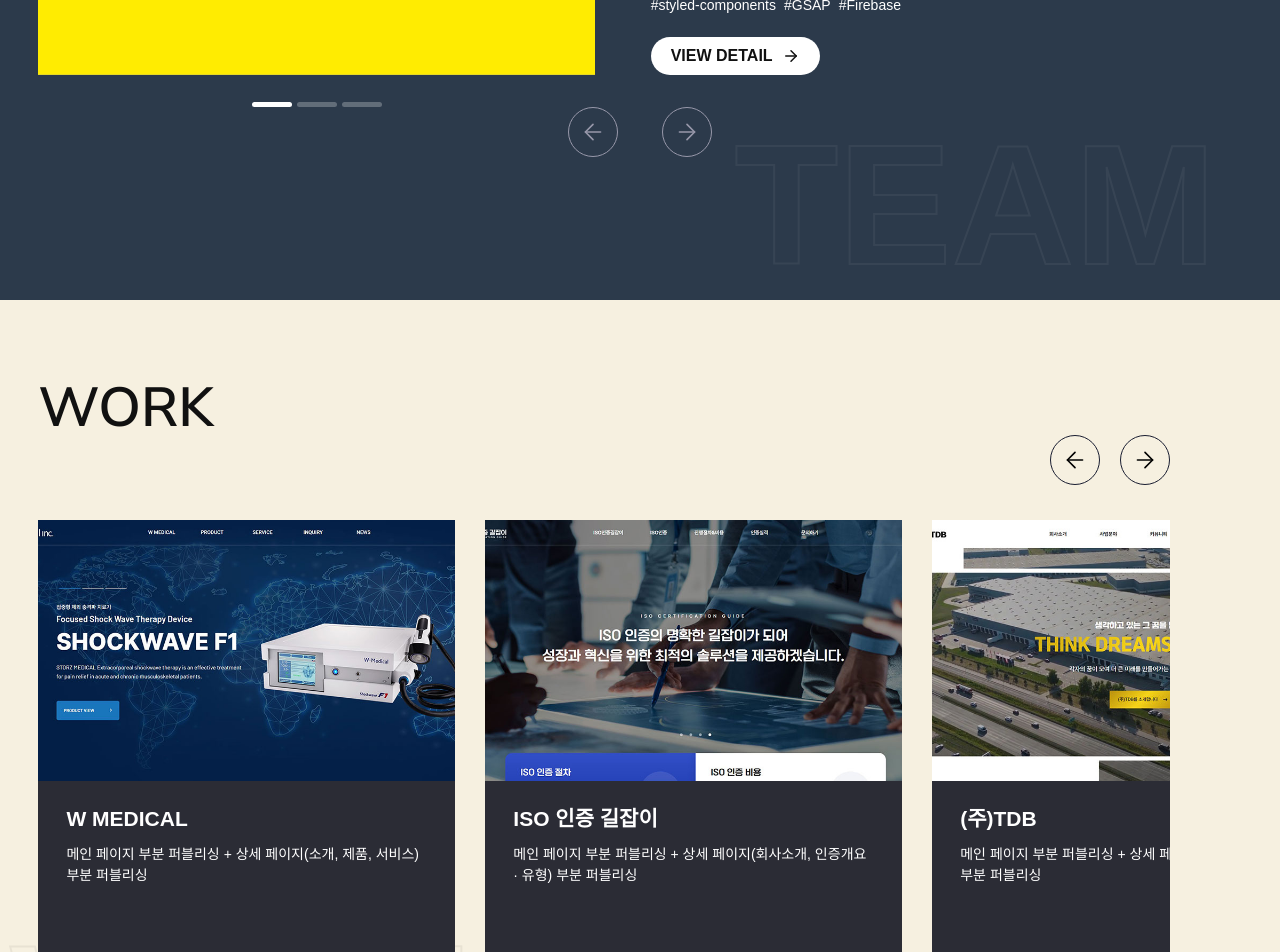
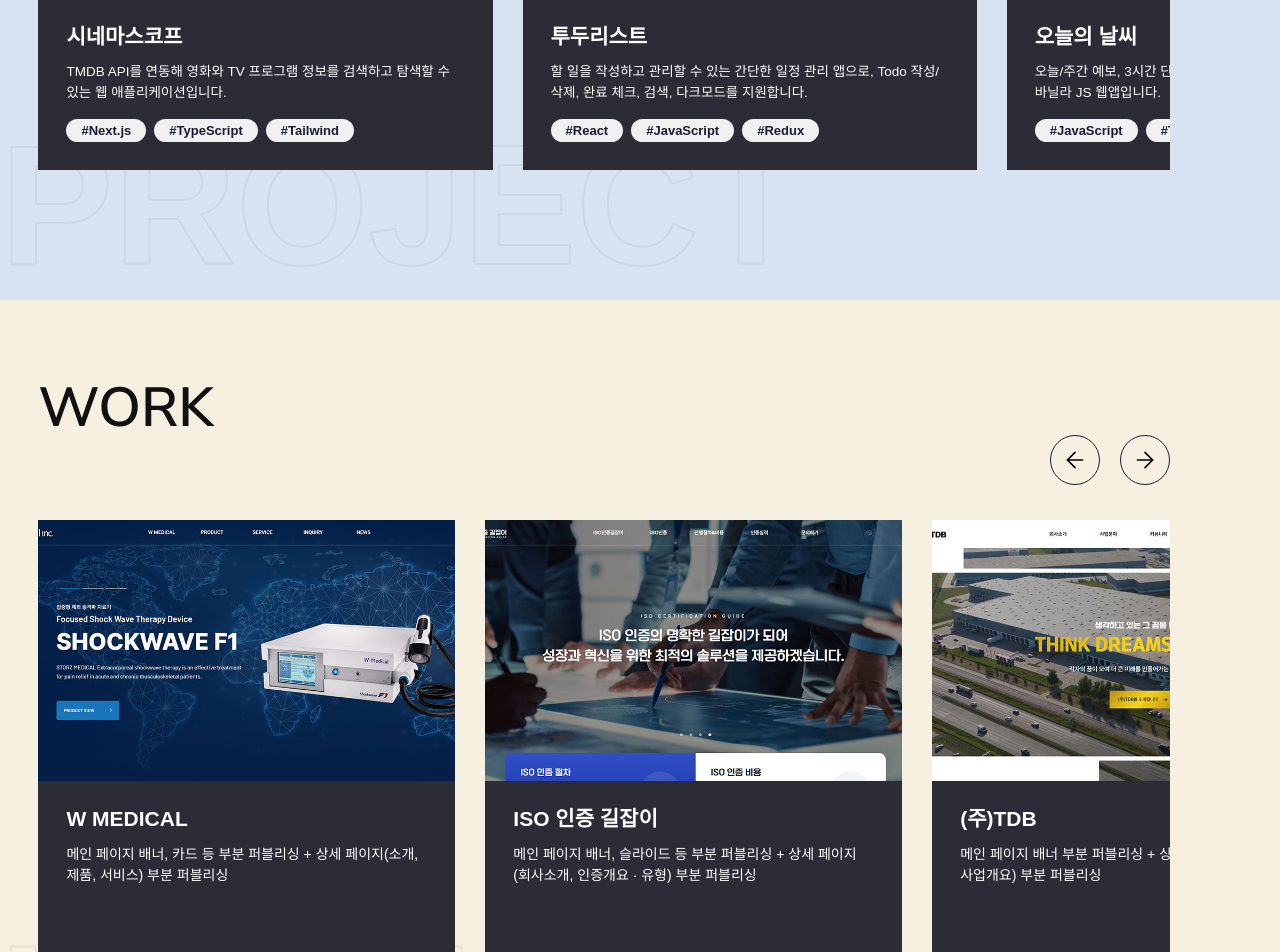
Before and after one commit to yj901/yj-portfolio, a React (Vite) app: page / in a window 1280 px wide. Shown: the part 2900-3852 px from the top of the page. Built offline with nearby package versions, Linux system fonts and the light colour scheme; no server answers; a web font is replaced by a local one.

Commit message:
teamSection

```diff
--- a/src/Root.jsx
+++ b/src/Root.jsx
@@ -93,8 +93,8 @@
       <SideNav />
       <Cover />
       <About />
+      <Team />
       <Project />
-      <Team />
       <Work />
       <Skills />
       <Process />
--- a/src/data/teamData.js
+++ b/src/data/teamData.js
@@ -9,23 +9,13 @@
     size: 6,
     position: "Frontend (HOME / TEAM HOME / Header · Footer)",
     summary:
-      "KBO 하이라이트 기반 OTT+커머스 웹 서비스. 메인 홈, 팀 홈, 공통 UI를 담당하여 콘텐츠 → 커머스로 이어지는 흐름을 설계.",
+      "ROOKie는 KBO 야구 팬을 위한 하이라이트 영상 큐레이션과 굿즈 커머스를 결합한 웹 서비스입니다. 팬들이 원하는 순간의 영상을 빠르게 즐기고 관련 굿즈로 자연스럽게 이어지는 경험을 제공하는 것을 목표로 했습니다.",
     category: ["React", "JavaScript", "UI/UX"],
     thumbnail: "/images/thumb/rookie-thumb.jpg",
-    fullDescription: `ROOKie는 KBO 야구 팬을 위한 하이라이트 영상 큐레이션과 굿즈 커머스를 결합한 웹 서비스입니다. 팬들이 원하는 순간의 영상을 빠르게 즐기고, 관련 굿즈로 자연스럽게 이어지는 경험을 제공하는 것을 목표로 했습니다.
+    fullDescription: `ROOKie는 KBO 야구 팬을 위한 하이라이트 영상 큐레이션과 굿즈 커머스를 결합한 웹 서비스입니다. 팬들이 원하는 순간의 영상을 빠르게 즐기고 관련 굿즈로 자연스럽게 이어지는 경험을 제공하는 것을 목표로 했습니다.
 저는 메인 HOME 페이지와 TEAM HOME(업커밍 매치, 구단별 영상, 인플루언서 존), 공통 UI(Header, Footer, TopSchedule)를 구현했습니다. 또한 YouTube Data API와 React Query를 활용해 영상 데이터를 캐싱·표출하고, 팀별/플레이리스트 기반으로 슬라이드 UI를 구성했습니다.
 `,
     features: [
-      // // HOME
-      // "HOME: 로그인 여부에 따라 MyhomeMainSlide / MainSlide 분기",
-      // "HOME: ShortsSlide, PlaySlidewithTabs, RankingTable, PopularPlayer, CollaboBanner 배치",
-      // // TEAM HOME
-      // "TEAM HOME: UpcomingMatch(경기 일정), 구단별 영상 섹션(영상 모아보기/팀 클립), InfluencerZone 구현",
-      // "TEAM HOME: InfluencerZone에서 인플루언서별 영상/프로필/연동 상품 UI 구성",
-      // // COMMON UI
-      // "Header: 메인 내비게이션, 팀 모드 토글, 모바일 메뉴/스토어 드롭다운, 검색창 UI/토글",
-      // "TopSchedule: KBO 일정 JSON 기반 3일 스케줄 박스 + 접힘/펼침",
-      // "Footer: 페이지별 테마 대응 및 반응형",
       "HOME: 로그인/비로그인 분기, 리그 순위·인기 굿즈 큐레이션",
       "TEAM HOME: 구단별 경기/클립/굿즈/인플루언서 콘텐츠 제공",
       "PLAY: 주간 하이라이트·팀별/인플루언서 영상 큐레이션",
@@ -199,7 +189,7 @@
     size: 5,
     position: "Frontend (PM / Event / Header · Cart)",
     summary:
-      "하이엔드 가구 브랜드의 이커머스 사이트 제작 프로젝트. PM을 맡아 일정과 UI 가이드를 관리하고, Header(검색/카트), CartContext 기반 장바구니, Event Page(인터랙티브 슬라이드), 상품 DB를 직접 구현.",
+      "KUORA는 독창적인 디자인과 기능성을 추구하는 프리미엄 가구 브랜드를 주제로 제작한 이커머스 웹사이트입니다. 하이엔드 소비자를 대상으로 세련된 UI와 직관적인 사용 흐름을 통해 고급스러운 쇼핑 경험을 제공하는 것을 목표로 했습니다.",
     category: ["React", "JavaScript", "SCSS", "UI/UX"],
     thumbnail: "/images/thumb/kuora-thumb.jpg",
     fullDescription: `KUORA는 독창적인 디자인과 기능성을 추구하는 프리미엄 가구 브랜드를 주제로 제작한 이커머스 웹사이트입니다. 하이엔드 소비자를 대상으로 세련된 UI와 직관적인 사용 흐름을 통해 고급스러운 쇼핑 경험을 제공하는 것을 목표로 했습니다.
@@ -338,7 +328,7 @@
     size: 4,
     position: "Frontend (Chart / Header)",
     summary:
-      "K-POP 팬덤을 위한 뮤직 플랫폼입니다. 메인/아티스트/차트/매거진/로그인·회원가입 페이지로 구성되며, 다양한 콘텐츠와 직관적인 UI로 아티스트 활동을 쉽고 재미있게 즐길 수 있도록 설계하였습니다.",
+      "메타포는 K-pop 팬덤 문화를 하나의 공간에서 즐길 수 있도록 제작한 팀 프로젝트 웹사이트입니다. 아티스트/차트/매거진의 공간에서 다양한 콘텐츠와 직관적인 UI로 아티스트 활동을 쉽고 재미있게 즐길 수 있도록 설계하였습니다.",
     category: ["JavaScript"],
     thumbnail: "/images/thumb/metaphor-thumb.jpg",
     fullDescription: `메타포는 K-pop 팬덤 문화를 하나의 공간에서 즐길 수 있도록 제작한 팀 프로젝트 웹사이트입니다. 플랫폼 타겟은 놀이하듯 팬덤 문화를 즐기는 MZ세대로, 아티스트 정보, 영상, 음악 차트, 매거진, 댓글과 좋아요 기능 등 팬덤 활동을 집약한 플랫폼을 지향했습니다.
--- a/src/data/workData.js
+++ b/src/data/workData.js
@@ -5,7 +5,7 @@
     type: "회사",
     title: "W MEDICAL",
     summary:
-      "메인 페이지 부분 퍼블리싱 + 상세 페이지(소개, 제품, 서비스) 부분 퍼블리싱",
+      "메인 페이지 배너, 카드 등 부분 퍼블리싱 + 상세 페이지(소개, 제품, 서비스) 부분 퍼블리싱",
     thumbnail: "/images/thumb/wmedical-thumb.jpg",
     link: "http://wmedical.shazam.co.kr/",
   },
@@ -14,7 +14,7 @@
     type: "회사",
     title: "ISO 인증 길잡이",
     summary:
-      "메인 페이지 부분 퍼블리싱 + 상세 페이지(회사소개, 인증개요 · 유형) 부분 퍼블리싱",
+      "메인 페이지 배너, 슬라이드 등 부분 퍼블리싱 + 상세 페이지(회사소개, 인증개요 · 유형) 부분 퍼블리싱",
     thumbnail: "/images/thumb/iso-thumb.jpg",
     link: "http://www.iso-cg.com/",
   },
@@ -23,7 +23,7 @@
     type: "회사",
     title: "(주)TDB",
     summary:
-      "메인 페이지 부분 퍼블리싱 + 상세 페이지(회사소개, 사업개요) 부분 퍼블리싱",
+      "메인 페이지 배너 부분 퍼블리싱 + 상세 페이지(회사소개, 사업개요) 부분 퍼블리싱",
     thumbnail: "/images/thumb/tdb-thumb.jpg",
     link: "https://tdb50jo.co.kr/",
   },
@@ -31,7 +31,7 @@
     id: "work-nursing",
     type: "회사",
     title: "Kunsan College of Nursing",
-    summary: "원페이지 섹션별 퍼블리싱 부분 참여",
+    summary: "원페이지 슬라이드, 칼럼 등 섹션별 퍼블리싱 참여",
     thumbnail: "/images/thumb/nursing-thumb.jpg",
     link: "https://kunsancollege.ac.kr/",
   },
@@ -40,16 +40,16 @@
     type: "회사",
     title: "(주)창대이엔씨",
     summary:
-      "메인 페이지 부분 퍼블리싱 + 상세 페이지(회사소개, 시공분야) 부분 퍼블리싱",
+      "메인 페이지 슬라이드, 카드, 배너 등 퍼블리싱 + 상세 페이지(회사소개, 시공분야) 부분 퍼블리싱",
     thumbnail: "/images/thumb/changdae-thumb.jpg",
-    link: "https://kunsancollege.ac.kr/",
+    link: "http://www.changdaeenc.com/",
   },
   {
     id: "work-taeyoung",
     type: "회사",
     title: "(주)태영ENC",
     summary:
-      "메인 페이지 부분 퍼블리싱 + 상세 페이지(회사소개, 품질관리) 부분 퍼블리싱",
+      "메인 페이지 슬라이드, 배너 및 카드 등 부분 퍼블리싱 + 상세 페이지(회사소개, 품질관리) 부분 퍼블리싱",
     thumbnail: "/images/thumb/taeyoung-thumb.jpg",
     link: "http://taeyoungenc.co.kr/",
   },
@@ -58,7 +58,7 @@
     type: "회사",
     title: "(주)아코스",
     summary:
-      "메인 페이지 부분 퍼블리싱 + 상세 페이지(기업소개, 기업경쟁력, 사업영역) 부분 퍼블리싱",
+      "메인 페이지 슬라이드, 배너 및 카드 등 부분 퍼블리싱 + 상세 페이지(기업소개, 기업경쟁력, 사업영역) 부분 퍼블리싱",
     thumbnail: "/images/thumb/akos-thumb.jpg",
     link: "http://akos.shazam.co.kr/",
   },
@@ -67,7 +67,7 @@
     type: "회사",
     title: "장연(주)",
     summary:
-      "메인 페이지 부분 퍼블리싱 + 상세 페이지(회사소개, 제품소개) 부분 퍼블리싱",
+      "메인 페이지 슬라이드, 배너 등 부분 퍼블리싱 + 상세 페이지(회사소개, 제품소개) 부분 퍼블리싱",
     thumbnail: "/images/thumb/jangyeon-thumb.jpg",
     link: "https://www.jangyeon.com/",
   },
--- a/src/pages/Project.jsx
+++ b/src/pages/Project.jsx
@@ -13,7 +13,7 @@
   height: 100vh;
   min-height: 900px;
   position: relative;
-  z-index: 2;
+  z-index: 3;
   /* border: 1px solid #f00; */
   overflow: hidden;
   @media screen and (max-width: 1600px) {
--- a/src/pages/Team.jsx
+++ b/src/pages/Team.jsx
@@ -13,7 +13,7 @@
   min-height: 900px;
   color: var(--light);
   position: relative;
-  z-index: 3;
+  z-index: 2;
   overflow: hidden;
   @media screen and (max-width: 1600px) {
     min-height: 100vh;
```
